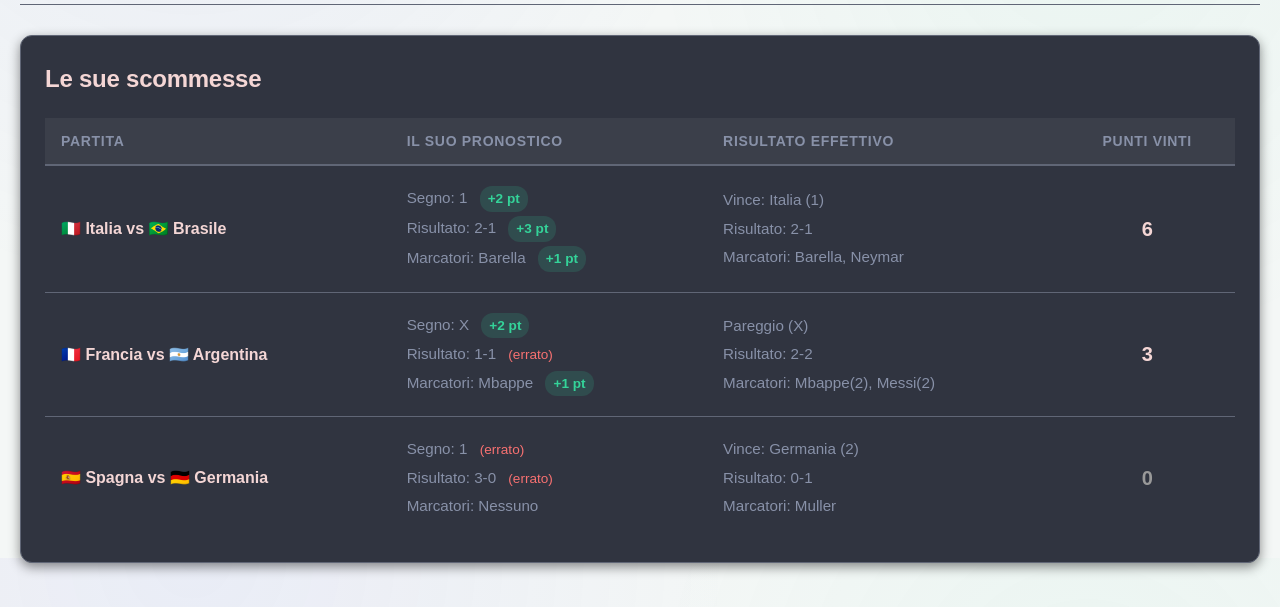
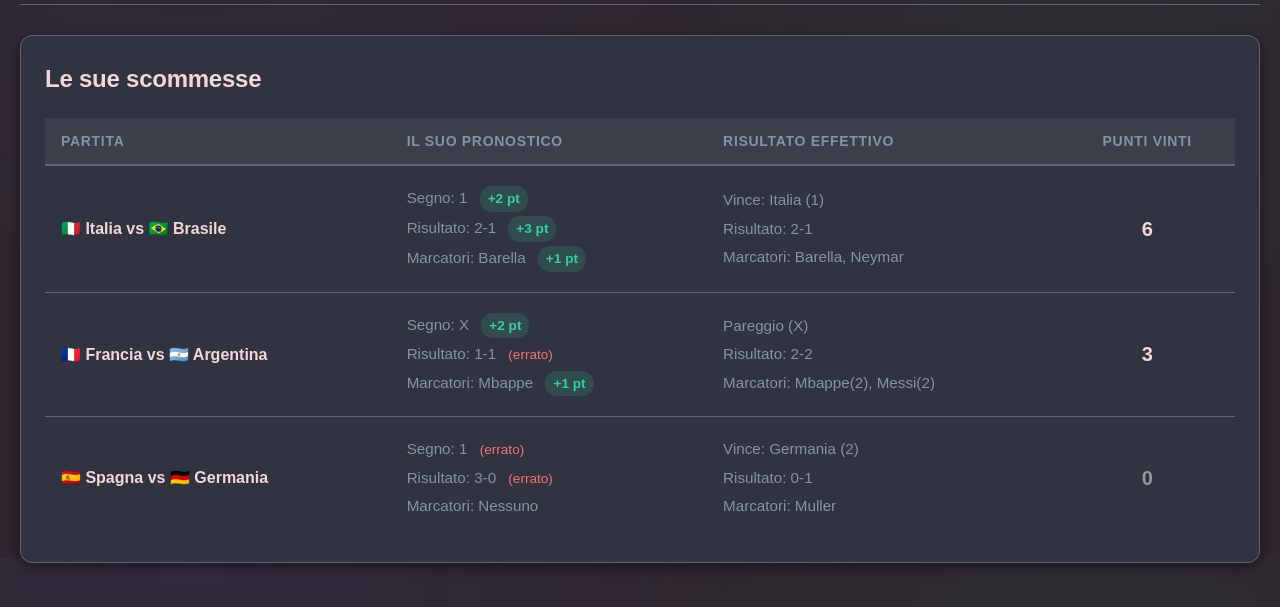
Before and after one commit to SutoMare/calcetto, a plain HTML site: page giocatore.html in a window 1280 px wide. Shown: the part 242-849 px from the top of the page. Drawn offline with Linux system fonts and the light colour scheme; a script that the page names is missing.

Commit message:
aggiustato sfondo

```diff
--- a/giocatore.html
+++ b/giocatore.html
@@ -5,7 +5,7 @@
   <title>Storico Giocatore - Fanta Mondiali</title>
   <link rel="stylesheet" href="style.css">
 </head>
-<body style="font-family: sans-serif; margin: 0; padding: 20px; background-color: #f4f7f6;">
+<body style="font-family: sans-serif; margin: 0; padding: 20px; background-color: #2e252e;">
 
   <div style="margin-bottom: 30px; display: flex; justify-content: space-between; align-items: center;">
     <a href="index.html" style="text-decoration: none; color: #555; font-weight: bold;">⬅️ Torna alla Classifica</a>
```
